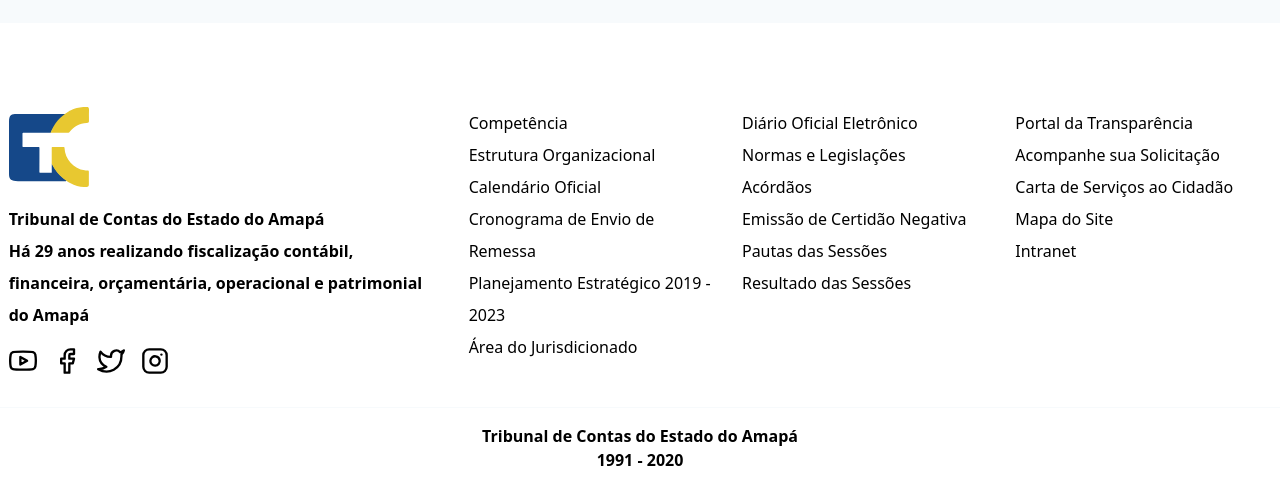
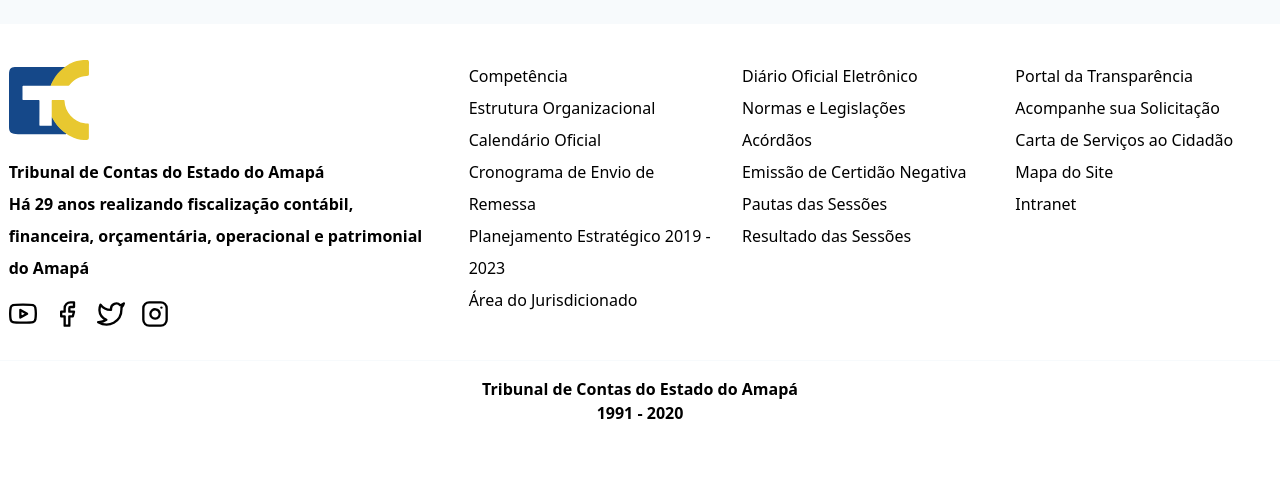
Before and after one commit to andrefigueira93/portal-tce-react, a React (Create React App) app: page / in a window 1280 px wide. Shown: the part 929-1425 px from the top of the page. After the commit the page ends 1378 px from the top, so only its background shows below. Built offline with nearby package versions, Linux system fonts and the light colour scheme; no server answers; a web font is replaced by a local one.

Commit message:
Correcao no DarkMode do Footeer

```diff
--- a/src/components/Footer/index.tsx
+++ b/src/components/Footer/index.tsx
@@ -145,10 +145,15 @@
 
   return (
     <div
-      className={`transition duration-300 mt-12 ${
-        darkMode === 'on' ? 'bg-black-apoio' : ''
+      className={`transition duration-300 ${
+        darkMode === 'on' ? 'bg-black-apoio' : 'bg-white'
       }`}
     >
+      <hr
+        className={`${
+          darkMode === 'off' ? 'border-gray-100' : 'border-gray-600'
+        } transition duration-300`}
+      />
       <div className="container px-4 md:px-0 mx-auto pt-4 pb-2">
         <div className="flex flex-wrap-reverse md:flex-wrap pb-4 mt-5 mb-4 justify-around leading-8">
           <div className="w-full md:w-2/6 mt-4 md:mt-0 md:mr-4">
```
